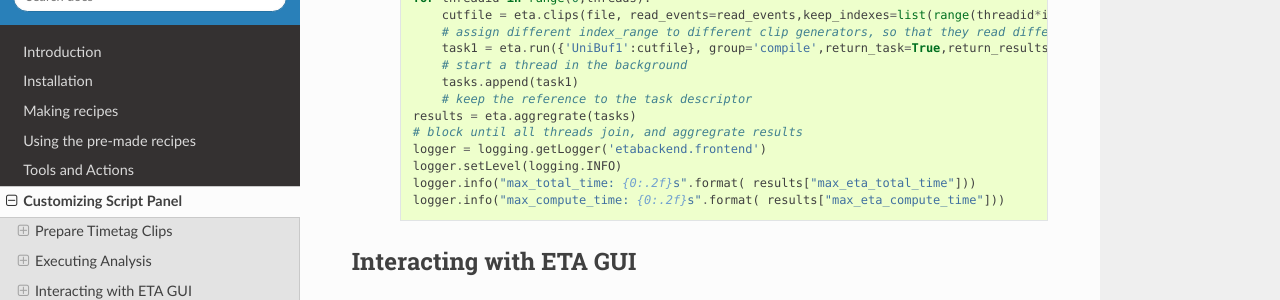
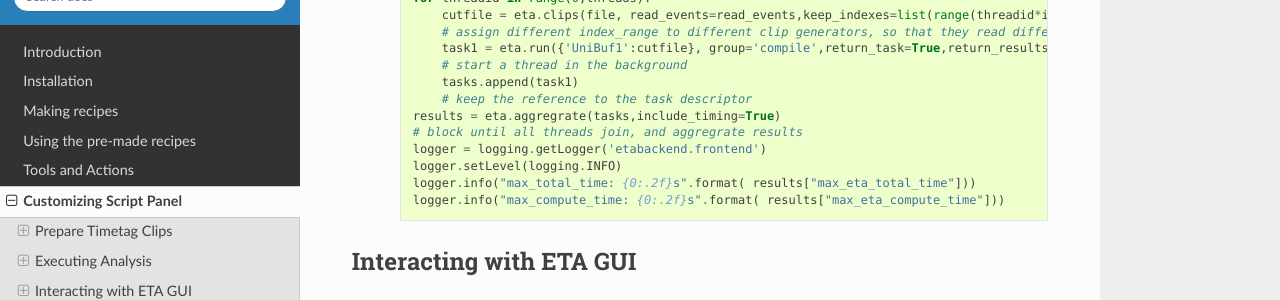
Before and after one commit to timetag/timetag.github.io, a Sphinx documentation site: the page built from docs/python.rst, in a window 1280 px wide and 900 px high, scrolled down 7693 px. Shown: the part 151-451 px from the top of the window. Built offline with Sphinx 7.4.7 and the Read the Docs theme 2.0.0, drawn with Linux system fonts in a browser that asks for light colours.

Commit message:
Update python.rst

```diff
--- a/docs/python.rst
+++ b/docs/python.rst
@@ -222,7 +222,7 @@ eta.aggregrate(list_of_tasks, sum_results=True, include_timing=False):
                 # start a thread in the background
                 tasks.append(task1)
                 # keep the reference to the task descriptor
-            results = eta.aggregrate(tasks)
+            results = eta.aggregrate(tasks,include_timing=True)
             # block until all threads join, and aggregrate results
             logger = logging.getLogger('etabackend.frontend')
             logger.setLevel(logging.INFO)
```
